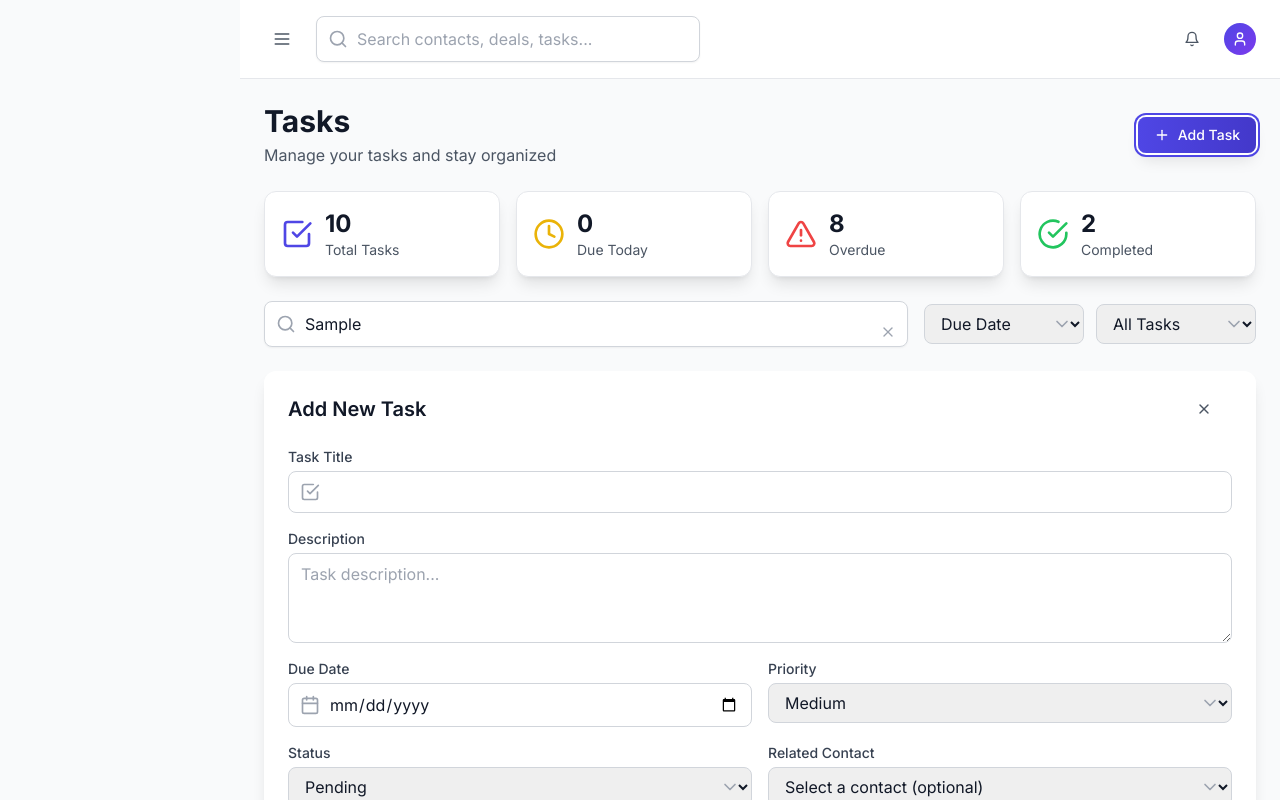
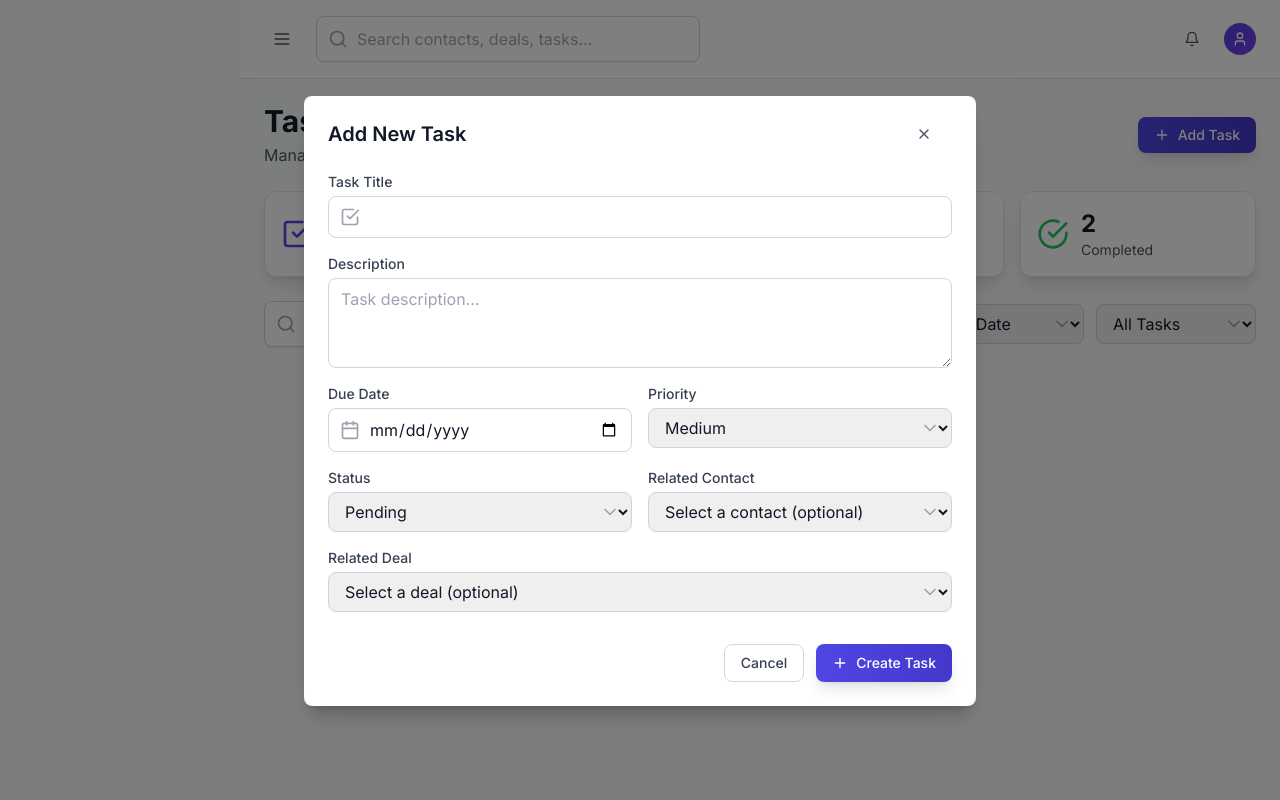
Before and after one commit to apper-canvas/flowcrm-focus-finity, a React (Vite) app: page /tasks in a window 1280 px wide. Both pictures are taken after typing "Sample" into the empty fields and a click on the button "Add Task". Built offline with nearby package versions, Linux system fonts and the light colour scheme.

Commit message:
Add modal window for Add Task action using react-modal

```diff
--- a/package.json
+++ b/package.json
@@ -9,7 +9,7 @@
     "lint": "eslint . --ext js,jsx --report-unused-disable-directives --max-warnings 0",
     "preview": "vite preview"
   },
-  "dependencies": {
+"dependencies": {
     "@reduxjs/toolkit": "2.7.0",
     "apexcharts": "4.7.0",
     "date-fns": "4.1.0",
@@ -19,6 +19,7 @@
     "react-apexcharts": "1.7.0",
     "react-dom": "^18.2.0",
 "react-redux": "9.2.0",
+    "react-modal": "^3.16.1",
     "react-router-dom": "6.15.0",
     "react-toastify": "11.0.5",
     "uuid": "9.0.1"
--- a/src/components/pages/Tasks.jsx
+++ b/src/components/pages/Tasks.jsx
@@ -2,6 +2,7 @@ import React, { useEffect, useMemo, useState } from "react";
 import { motion } from "framer-motion";
 import { toast } from "react-toastify";
 import { isPast, isToday } from "date-fns";
+import Modal from "react-modal";
 import ApperIcon from "@/components/ApperIcon";
 import TaskForm from "@/components/organisms/TaskForm";
 import Badge from "@/components/atoms/Badge";
@@ -351,8 +352,17 @@ const Tasks = () => {
         </div>
       </div>
 
-      {/* Task Form */}
-      {showForm && (
+{/* Task Form Modal */}
+      <Modal
+        isOpen={showForm}
+        onRequestClose={() => {
+          setShowForm(false)
+          setEditingTask(null)
+        }}
+        className="max-w-2xl mx-auto mt-20 bg-white rounded-lg shadow-xl outline-none"
+        overlayClassName="fixed inset-0 bg-black bg-opacity-50 flex items-start justify-center p-4 z-50"
+        ariaHideApp={false}
+      >
         <TaskForm
           task={editingTask}
           contacts={contacts}
@@ -363,7 +373,7 @@ const Tasks = () => {
             setEditingTask(null)
           }}
         />
-      )}
+      </Modal>
 
       {/* Task List */}
       <div className="space-y-3">
```
